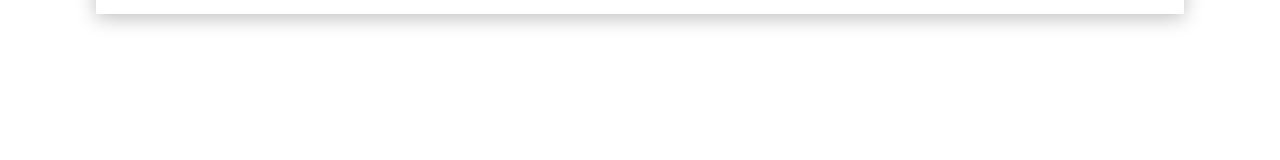
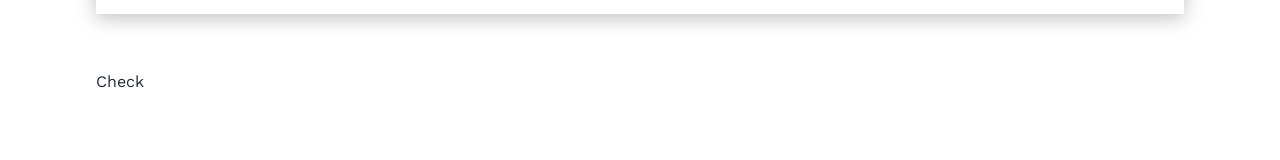
Before and after one commit to ShakeefAhmedRakin/CSE470-G5-PROJECT, a React (Vite) app in the folder frontend/: page /support in a window 1280 px wide. Shown: the part 154-314 px from the top of the page. Built offline with nearby package versions, Linux system fonts and the light colour scheme.

Commit message:
FAQ added

```diff
--- a/frontend/src/pages/Support/Support.jsx
+++ b/frontend/src/pages/Support/Support.jsx
@@ -4,6 +4,7 @@ const Support = () => {
       <div className="min-h-screen mx-24 ">
         <div className="mb-6" data-aos="fade-up" data-aos-delay="50">
           {/* CODE HERE */}
+          <h1>Check</h1>
         </div>
       </div>
     </>
```
